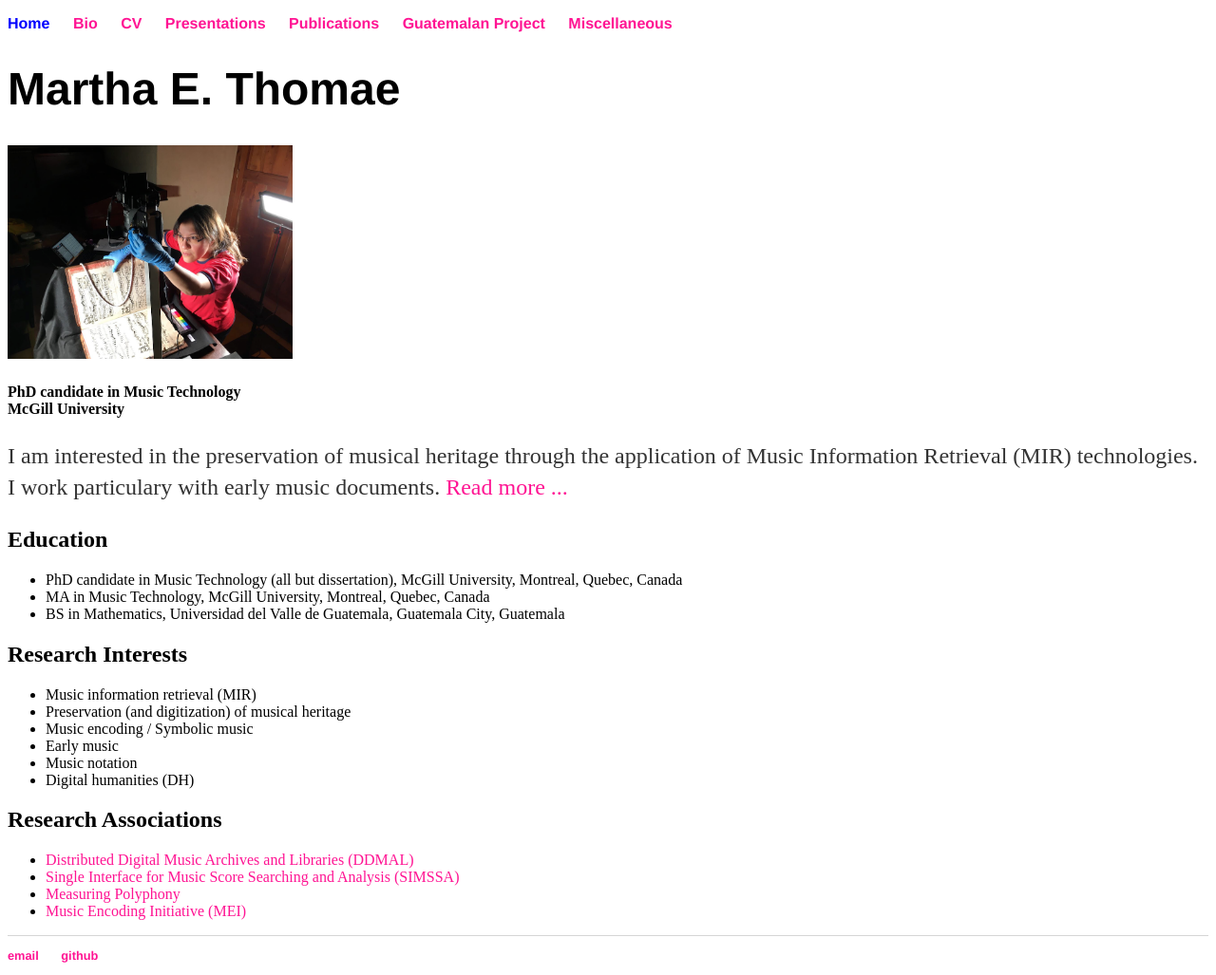
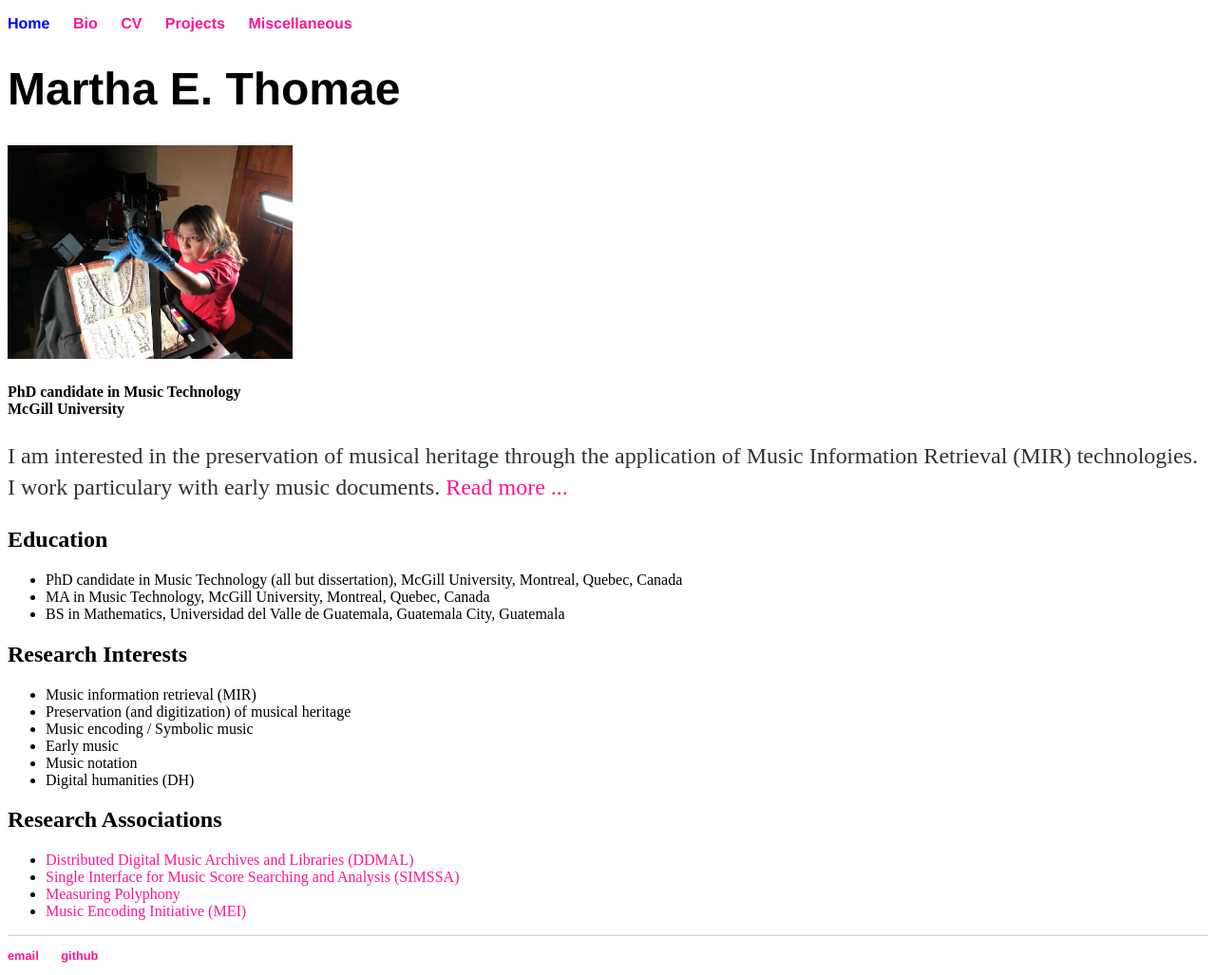
Before and after one commit to martha-thomae/martha-thomae.github.io, a Jekyll site: the page built from index.html, in a window 1280 px wide. Shown: the whole page at 95% size. Built offline with Jekyll 4.4.1, drawn with Linux system fonts in a browser that asks for light colours.

Commit message:
Replace 'publications' and 'presentations' for 'projects' these will include the related presentations and papers (with the links to the actual slides and pdfs, and a summary pdf).

```diff
--- a/_data/navigation.yml
+++ b/_data/navigation.yml
@@ -4,11 +4,7 @@
   link: /bio.html
 - name: CV
   link: /assets/cv/CV_July_2021.pdf
-- name: Presentations
-  link: /presentations
-- name: Publications
-  link: /publications
-- name: Guatemalan Project
-  link: /guatemala
+- name: Projects
+  link: /projects
 - name: Miscellaneous
   link: /miscellaneous
```
Also changed, not shown: projects/index.html (added, +12 -0 lines).
